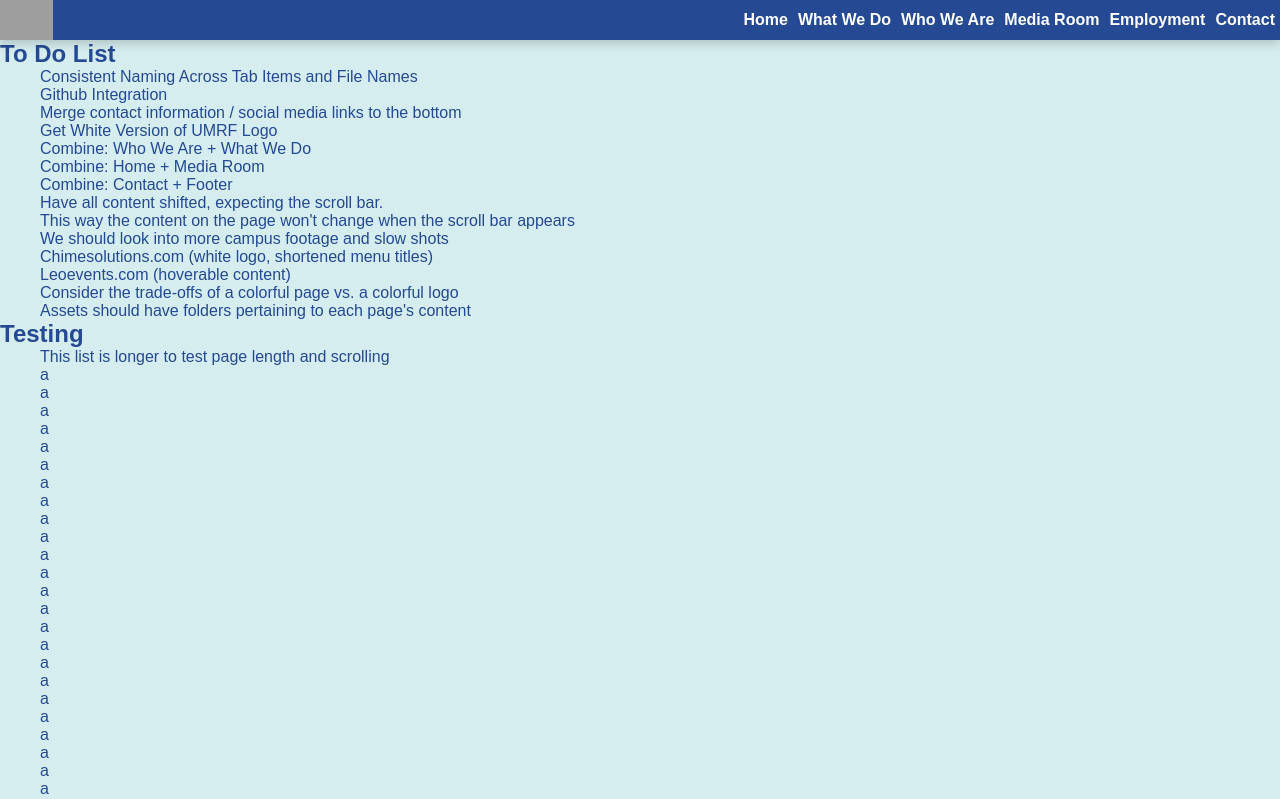
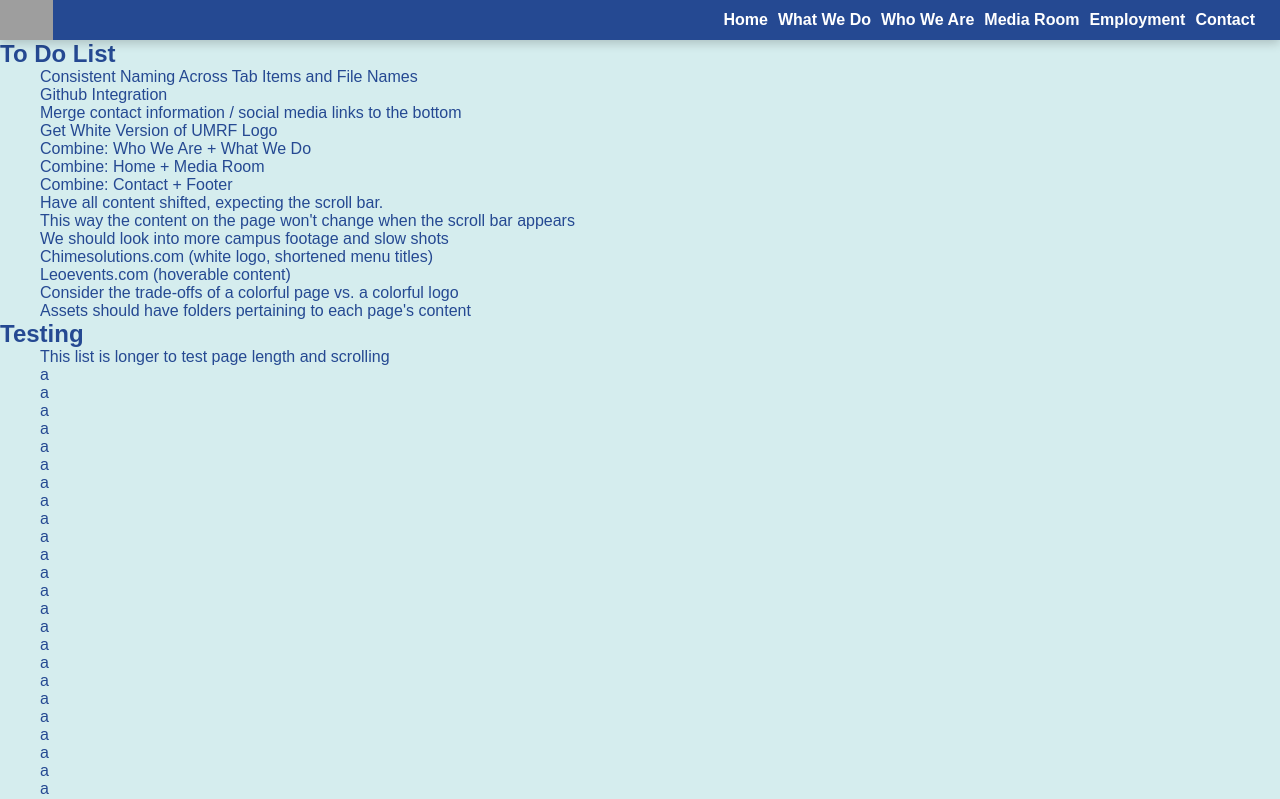
Before and after one commit to adamcolejones/umrfventures, a PHP site: page /todo.php in a window 1280 px wide. Shown: the top 799 px of the page. Run offline with PHP 8.4, Linux system fonts and the light colour scheme; grey boxes are pictures that could not be loaded.

Commit message:
Organizational Update
Played around with scroll bar positioning

```diff
--- a/menu.php
+++ b/menu.php
@@ -3,8 +3,8 @@
     // ********************************************************
     // * A DESCRIPTION OF THE FUNCTIONALITY OF THE CODE BELOW *
     // ********************************************************
-	// -
-	// -
+	// - This file creates the menu bar content.
+	// - The extra menuitems create a spacing that prevents scrollbar overlap
     // -
     // -
 	// -
@@ -20,6 +20,8 @@
                 <a href="newsroom.php" class="menuitem">Media Room</a>
                 <a href="employment.php" class="menuitem">Employment</a>
                 <a href="contact.php" class="menuitem">Contact</a>
+                <div class="menuitem"></div>
+                <div class="menuitem"></div>
             </div>
         ';
     }
--- a/style.css
+++ b/style.css
@@ -165,6 +165,7 @@ html {
     background-color: #fff;
     position: relative;
     height: 100%;
+    overflow-y: overlay; /* Keeps Scroll bar from shifting the content of the page*/
 }
 
 /* ---------------------------------------------------------------------------------------------- M ---------------------------------------------------------------------------------------------- */
@@ -253,7 +254,7 @@ li {
     min-height: 5%; /*Needs to be the same as video top margin*/
     display: flex;
     align-items: center;
-    justify-content: flex-end;
+    justify-content: right;
     /* background: #254992; */
     /* background: #26275d; */
     /* background: #0e0e21; */
--- a/todo.php
+++ b/todo.php
@@ -3,8 +3,8 @@
     // ********************************************************
     // * A DESCRIPTION OF THE FUNCTIONALITY OF THE CODE BELOW *
     // ********************************************************
-	// -
-	// -
+	// - This file contains features that need to be worked on.
+	// - This file also tests the scroll height content
     // -
     // -
 	// -
```
